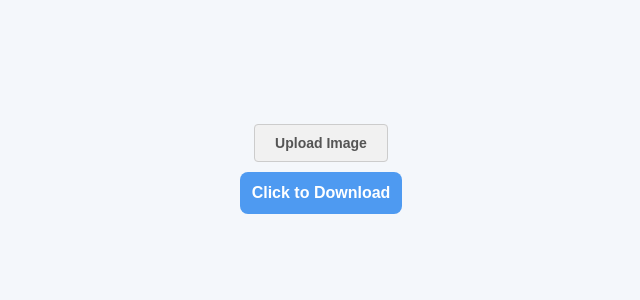
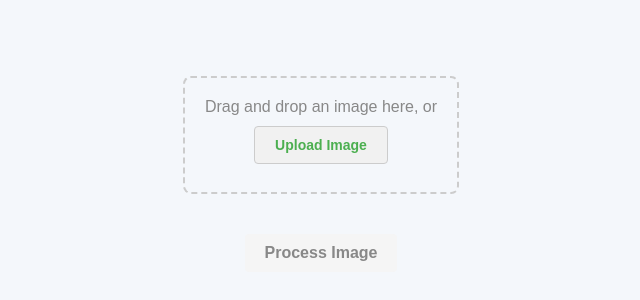
Before and after one commit to matan2010/document-recognition, a React (Create React App) app in the folder frontend/: page / in a window 1280 px wide. Shown: the part 226-526 px from the top of the page, without its empty margins (319-959 px from the left). Built offline with nearby package versions, Linux system fonts and the light colour scheme.

Commit message:
add page for uploading image

```diff
--- a/frontend/src/components/DownloadComponent.js
+++ b/frontend/src/components/DownloadComponent.js
@@ -11,9 +11,21 @@ const DownloadComponent = () => {
     setFile(event.target.files[0]);
   };
 
+  const handleDrop = (event) => {
+    event.preventDefault();
+    const droppedFile = event.dataTransfer.files[0];
+    if (droppedFile) {
+      setFile(droppedFile);
+    }
+  };
+
+  const handleRemoveImage = () => {
+    setFile(null); // להסיר את התמונה
+  };
+
   const handleDownload = async () => {
     if (!file) {
-      setError('Please upload a file before downloading.');
+      setError('Please upload a file before processing.');
       return;
     }
 
@@ -33,7 +45,7 @@ const DownloadComponent = () => {
       });
 
       if (!response.ok) {
-        throw new Error('Something went wrong with the download!');
+        throw new Error('Something went wrong with the processing!');
       }
       const result = await response.json();
       setData(result);
@@ -56,10 +68,42 @@ const DownloadComponent = () => {
 
   return (
     <div>
-      <div style={{ marginBottom: '20px', textAlign: 'center' }}>
-        <label htmlFor="file-upload" className="custom-file-upload">
-          Upload Image
-        </label>
+      <div
+        style={{
+          marginBottom: '20px',
+          textAlign: 'center',
+          border: '2px dashed #ccc',  // קו מקווקו
+          padding: '20px',
+          borderRadius: '8px',
+        }}
+        onDrop={handleDrop}
+        onDragOver={(e) => e.preventDefault()}
+      >
+        <span style={{ fontSize: '16px', color: '#888' }}>
+          Drag and drop an image here, or
+        </span>
+        <br />
+        {!file ? (
+          <label htmlFor="file-upload" className="custom-file-upload" style={{ display: 'inline-block', marginTop: '10px', cursor: 'pointer', color: '#4CAF50' }}>
+            Upload Image
+          </label>
+        ) : (
+          <button
+            onClick={handleRemoveImage}
+            style={{
+              display: 'inline-block',
+              marginTop: '10px',
+              backgroundColor: '#f5f5f5',  // כפתור רגיל
+              color: '#333',
+              border: '1px solid #ccc',
+              padding: '10px 20px',
+              borderRadius: '4px',
+              cursor: 'pointer',
+            }}
+          >
+            Remove Image
+          </button>
+        )}
         <input
           type="file"
           id="file-upload"
@@ -68,8 +112,20 @@ const DownloadComponent = () => {
         />
       </div>
 
-      <button onClick={handleDownload}>
-        Click to Download
+      <button
+        onClick={handleDownload}
+        disabled={!file}  // כפתור דהוי עד שמועלת תמונה
+        style={{
+          marginTop: '20px',
+          padding: '10px 20px',
+          backgroundColor: file ? '#FF5722' : '#f5f5f5',  // צבע אדום בהיר כשיש תמונה
+          color: file ? 'white' : '#888',  // צבע לבן אם יש תמונה, אפור אם אין
+          border: 'none',
+          borderRadius: '4px',
+          cursor: file ? 'pointer' : 'not-allowed',  // רק כאשר יש תמונה ניתן ללחוץ
+        }}
+      >
+        Process Image
       </button>
 
       {loading && <p>Loading...</p>}
```
